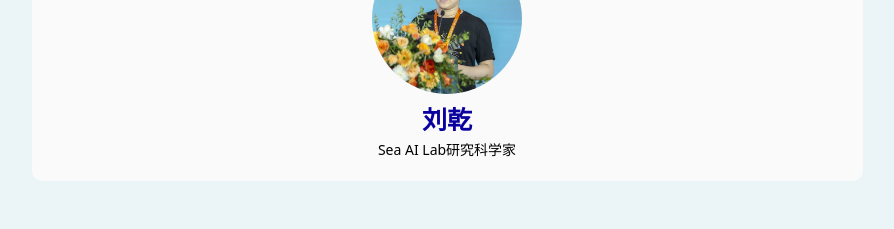
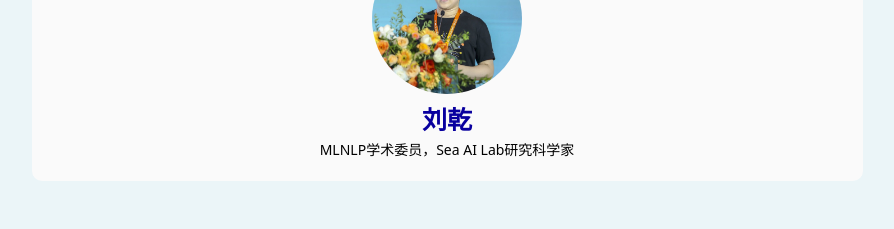
Before and after one commit to MLNLP-World/mlnlp2023, a plain HTML site: page index.html in a window 1280 px wide. Shown: the part 3280-3509 px from the top of the page, without its empty margins (193-1087 px from the left). Drawn offline with Linux system fonts and the light colour scheme; animation ran at ten frames a second.

Commit message:
Update index.html

```diff
--- a/index.html
+++ b/index.html
@@ -376,7 +376,7 @@
                                 </a>
                                 <a href="http://siviltaram.github.io" target="_blank">
                                     <h4>刘乾</h4>
-                                    <p class="span-block">Sea AI Lab研究科学家</p>
+                                    <p class="span-block">MLNLP学术委员，Sea AI Lab研究科学家</p>
                                 </a>
                             </div>
                         </div>
```
